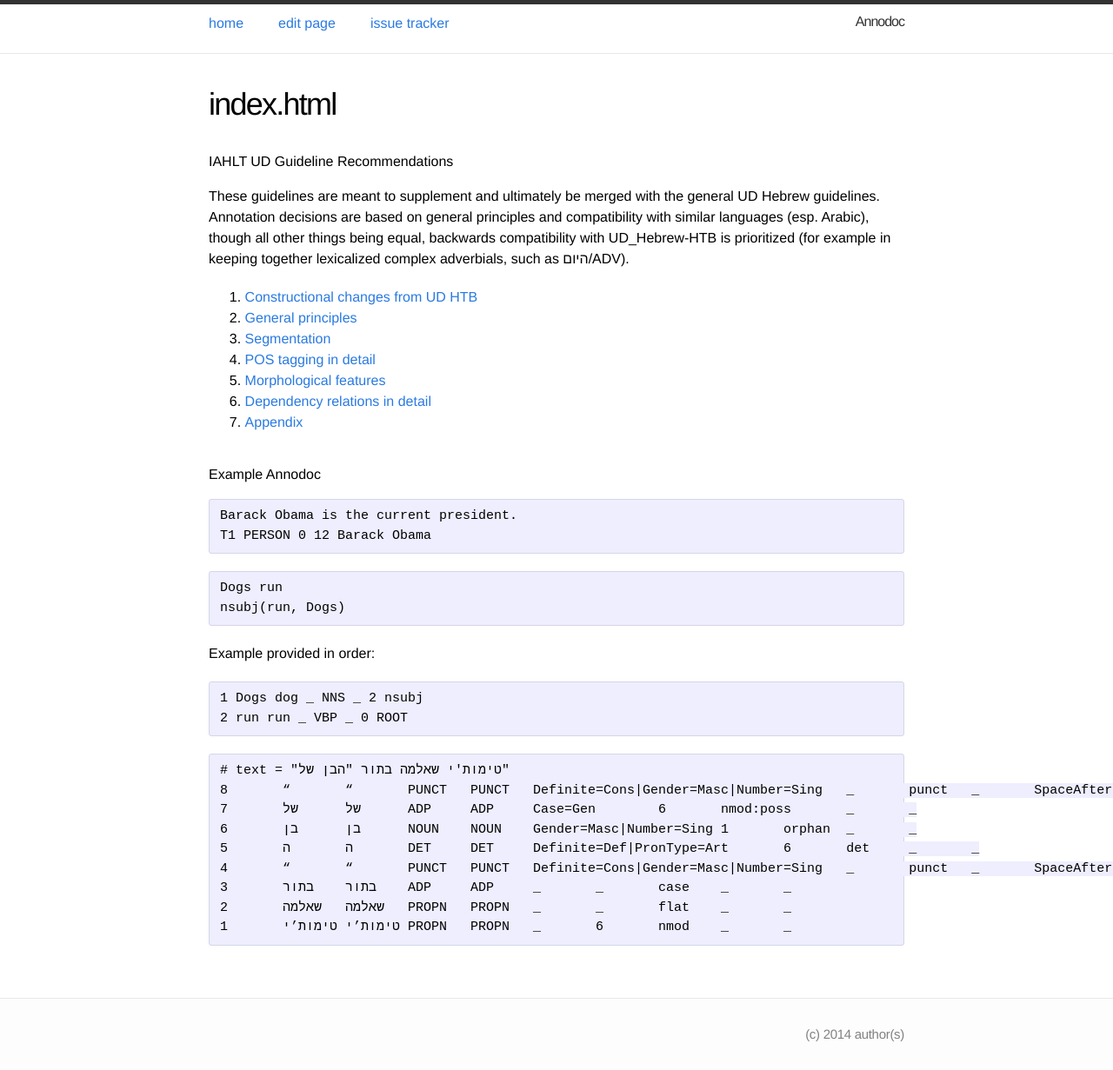
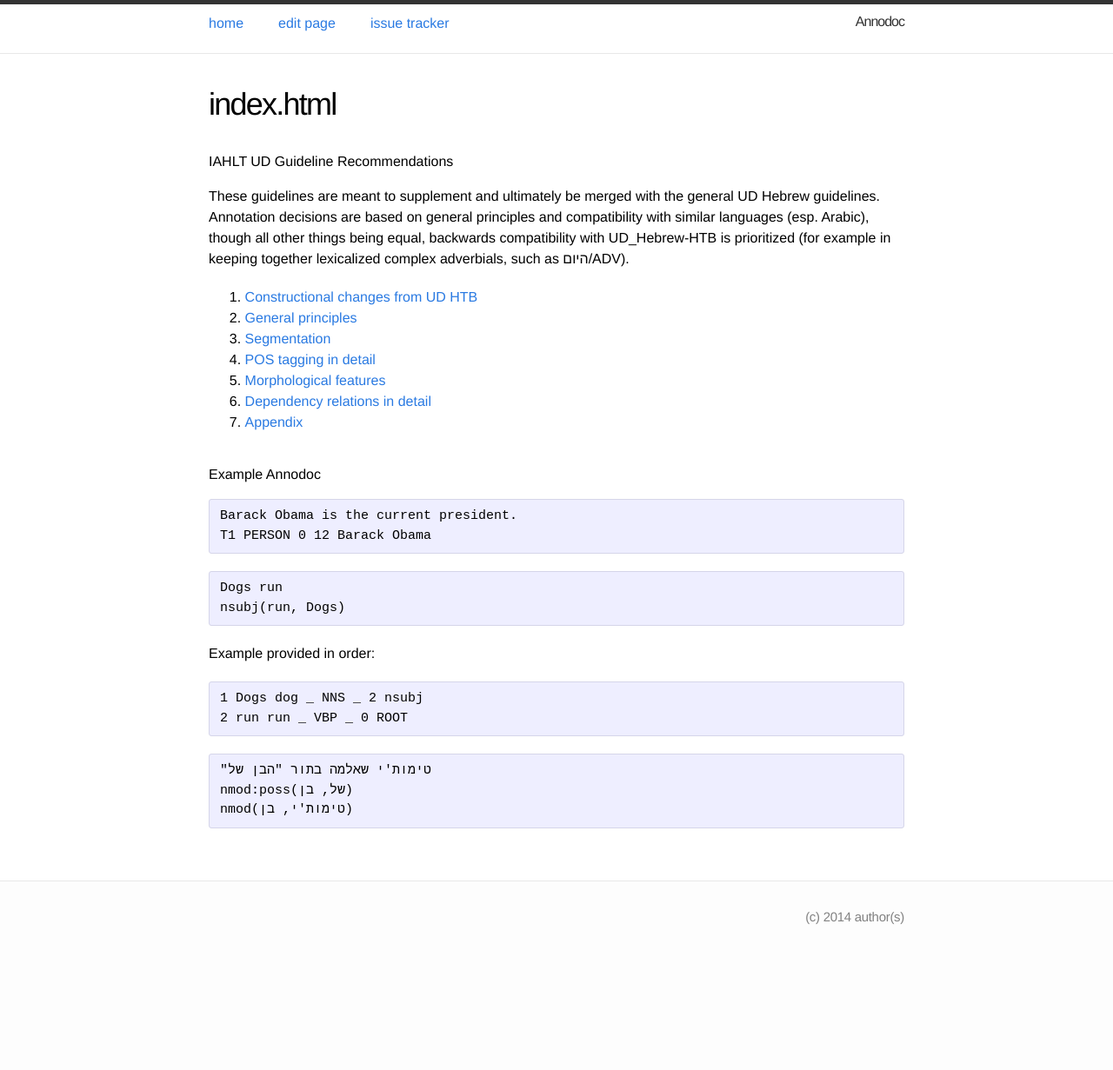
Before and after one commit to IAHLT/heb-ud-gudielines, a Jekyll site: the page built from index.md, in a window 1280 px wide. Shown: the whole page at 87% size. Built offline with Jekyll 4.4.1, drawn with Linux system fonts in a browser that asks for light colours; after the commit the page ends 1096 px from its top, so only the background shows below that.

Commit message:
Update index.md

```diff
--- a/index.md
+++ b/index.md
@@ -33,14 +33,8 @@ Example provided in order:
 2 run run _ VBP _ 0 ROOT
 ~~~
 
-~~~ conllu
-# text = "טימות'י שאלמה בתור "הבן של"
-8	“	“	PUNCT	PUNCT	Definite=Cons|Gender=Masc|Number=Sing	_	punct	_	SpaceAfter=No
-7	של	של	ADP	ADP	Case=Gen	6	nmod:poss	_	_
-6	בן	בן	NOUN	NOUN	Gender=Masc|Number=Sing	1	orphan	_	_
-5	ה	ה	DET	DET	Definite=Def|PronType=Art	6	det	_	_
-4	“	“	PUNCT	PUNCT	Definite=Cons|Gender=Masc|Number=Sing	_	punct	_	SpaceAfter=No
-3	בתור	בתור	ADP	ADP	_	_	case	_	_
-2	שאלמה	שאלמה	PROPN	PROPN	_	_	flat	_	_
-1	טימות’י	טימות’י	PROPN	PROPN	_	6	nmod	_	_
+~~~ sdparse
+"טימות'י שאלמה בתור "הבן של
+nmod:poss(של, בן)
+nmod(טימות'י, בן)
 ~~~
```
